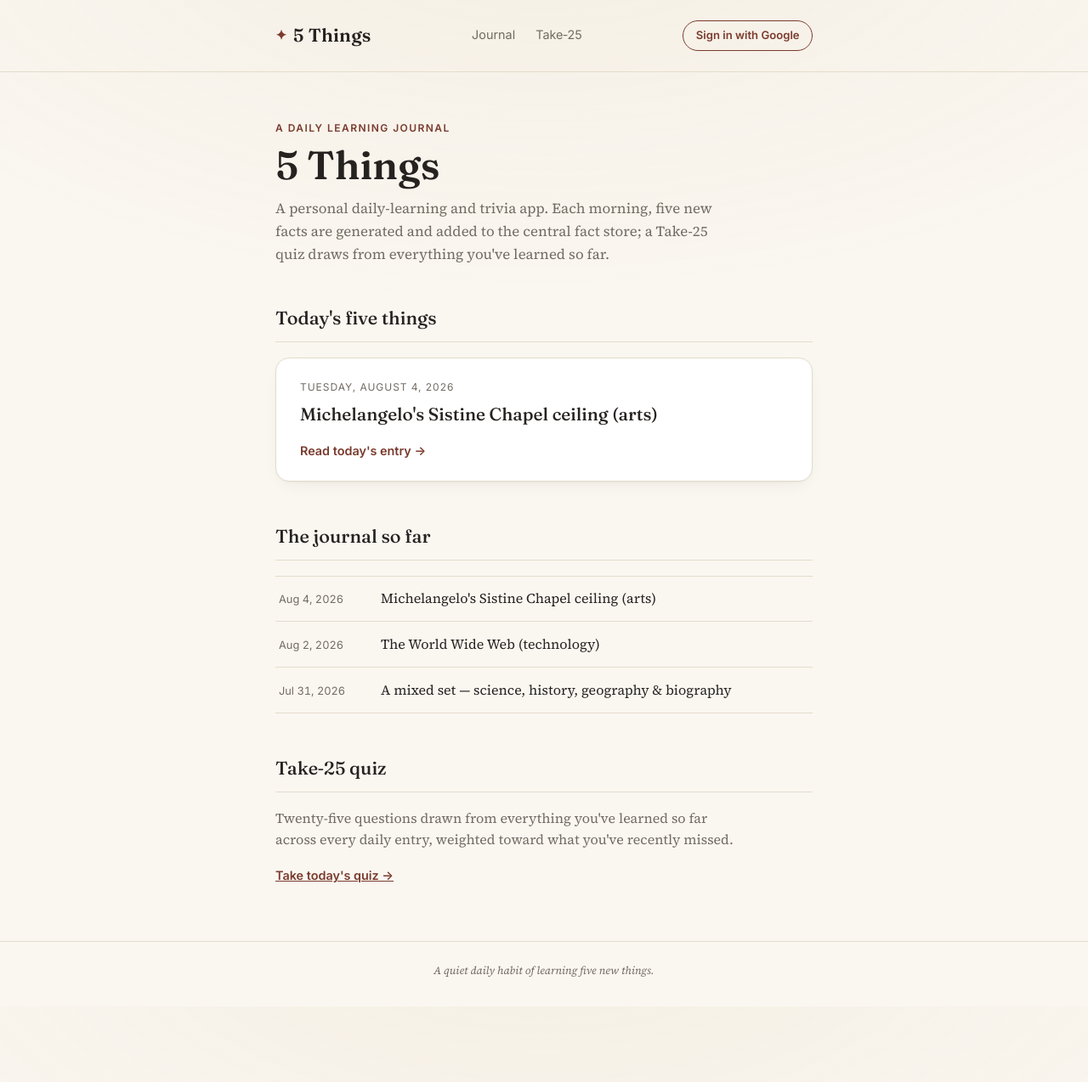
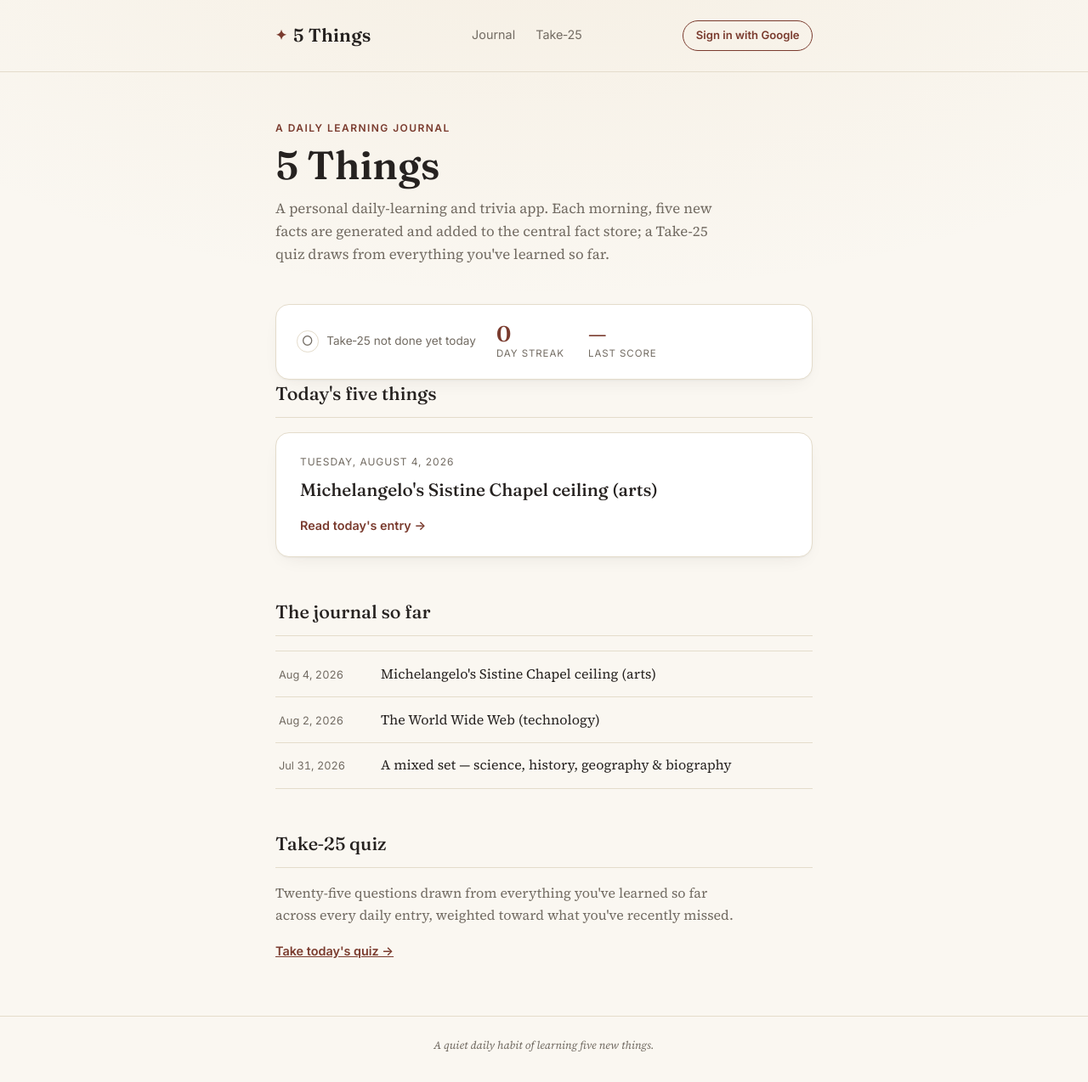
Before and after one commit to msiebert/five-things, a Jekyll site: the page built from index.md, in a window 1280 px wide. Shown: the whole page at 85% size. Built offline with Jekyll 4.4.1, drawn with Linux system fonts in a browser that asks for light colours; comment, search, counter and statistics services are not loaded; before the commit the page ends 1185 px from its top, so only the background shows below that.

Commit message:
Add local-storage gamification stats: streak, accuracy trend, daily checkmark
Listens for MAR-13's five-things:take25-completed event (loaded globally
so it's captured on the quiz page) and persists a bounded per-day history
under localStorage. Streak is derived by walking back from today/yesterday
rather than stored as a mutable counter, so a skipped day breaks it
correctly without going stale. Renders as a small widget on the home page.

```diff
--- a/_layouts/default.html
+++ b/_layouts/default.html
@@ -51,5 +51,6 @@
   <script src="{{ '/assets/js/install-banner.js' | relative_url }}" defer></script>
   <script type="module" src="{{ '/assets/js/auth.js' | relative_url }}"></script>
   <script type="module" src="{{ '/assets/js/collection.js' | relative_url }}"></script>
+  <script type="module" src="{{ '/assets/js/stats.js' | relative_url }}"></script>
 </body>
 </html>
--- a/assets/css/style.css
+++ b/assets/css/style.css
@@ -299,6 +299,92 @@ main {
 
 .archive-title {
   font-family: var(--serif-text);
+}
+
+/* Home: gamification stats widget */
+
+.stats-panel {
+  display: flex;
+  align-items: center;
+  flex-wrap: wrap;
+  gap: 1.5rem;
+  background: var(--card-bg);
+  border: 1px solid var(--border);
+  border-radius: 1rem;
+  padding: 1.25rem 1.5rem;
+  box-shadow: var(--shadow);
+}
+
+.stats-check {
+  display: flex;
+  align-items: center;
+  gap: 0.6rem;
+  color: var(--muted);
+  font-size: 0.85rem;
+}
+
+.stats-check-icon {
+  display: inline-flex;
+  align-items: center;
+  justify-content: center;
+  width: 1.6rem;
+  height: 1.6rem;
+  border-radius: 50%;
+  border: 1px solid var(--border);
+  color: var(--muted);
+  font-size: 0.95rem;
+  flex: none;
+}
+
+.stats-check.is-done .stats-check-icon {
+  background: var(--accent);
+  border-color: var(--accent);
+  color: var(--card-bg);
+}
+
+.stats-check.is-done .stats-check-label {
+  color: var(--fg);
+}
+
+.stats-row {
+  display: flex;
+  gap: 1.75rem;
+}
+
+.stats-figure {
+  display: flex;
+  flex-direction: column;
+}
+
+.stats-figure-value {
+  font-family: var(--serif);
+  font-size: 1.6rem;
+  font-weight: 600;
+  color: var(--accent);
+  line-height: 1.1;
+}
+
+.stats-figure-label {
+  font-size: 0.72rem;
+  text-transform: uppercase;
+  letter-spacing: 0.08em;
+  color: var(--muted);
+}
+
+.stats-trend {
+  display: flex;
+  align-items: flex-end;
+  gap: 0.3rem;
+  height: 2rem;
+  margin-left: auto;
+}
+
+.stats-bar {
+  display: inline-block;
+  width: 0.4rem;
+  height: max(10%, var(--pct));
+  border-radius: 0.2rem;
+  background: var(--accent-soft);
 }
 
 /* Home: quiz teaser */
--- /dev/null
+++ b/assets/js/stats.js
@@ -0,0 +1,132 @@
+// Local-storage gamification stats: daily checkmark, streak, accuracy trend.
+// See docs/take25-quiz.md#completion-side-effects for the completion
+// contract this consumes (MAR-13's `five-things:take25-completed` event and
+// the `five-things:take25:completed:<date>` checkmark key).
+const STATS_KEY = "five-things:stats:v1";
+const COMPLETION_PREFIX = "five-things:take25:completed:";
+const HISTORY_LIMIT = 30;
+const TREND_LENGTH = 10;
+
+function todayStr() {
+  return new Date().toISOString().slice(0, 10);
+}
+
+function addDays(dateStr, delta) {
+  const d = new Date(`${dateStr}T00:00:00Z`);
+  d.setUTCDate(d.getUTCDate() + delta);
+  return d.toISOString().slice(0, 10);
+}
+
+function loadStats() {
+  try {
+    const raw = localStorage.getItem(STATS_KEY);
+    const parsed = raw ? JSON.parse(raw) : null;
+    return { entries: Array.isArray(parsed && parsed.entries) ? parsed.entries : [] };
+  } catch (error) {
+    return { entries: [] };
+  }
+}
+
+function saveStats(stats) {
+  try {
+    localStorage.setItem(STATS_KEY, JSON.stringify(stats));
+  } catch (error) {
+    // localStorage unavailable — stats won't persist this session.
+  }
+}
+
+function recordCompletion(date, total, correct) {
+  const stats = loadStats();
+  const entries = stats.entries
+    .filter((entry) => entry.date !== date)
+    .concat([{ date, total, correct }])
+    .sort((a, b) => a.date.localeCompare(b.date))
+    .slice(-HISTORY_LIMIT);
+  saveStats({ entries });
+  return entries;
+}
+
+// A streak is unbroken as long as every day since the most recent
+// completion has been completed — completing "today" or "yesterday" keeps
+// it alive (today may still be in progress), any earlier gap breaks it.
+function computeStreak(entries, today) {
+  const dates = new Set(entries.map((entry) => entry.date));
+  if (dates.size === 0) return 0;
+
+  let anchor = today;
+  if (!dates.has(anchor)) {
+    anchor = addDays(anchor, -1);
+    if (!dates.has(anchor)) return 0;
+  }
+
+  let streak = 0;
+  let cursor = anchor;
+  while (dates.has(cursor)) {
+    streak += 1;
+    cursor = addDays(cursor, -1);
+  }
+  return streak;
+}
+
+function isCompletedToday() {
+  try {
+    return Boolean(localStorage.getItem(COMPLETION_PREFIX + todayStr()));
+  } catch (error) {
+    return false;
+  }
+}
+
+function accuracyOf(entry) {
+  return entry.total > 0 ? Math.round((entry.correct / entry.total) * 100) : 0;
+}
+
+function renderWidget(root) {
+  const { entries } = loadStats();
+  const streak = computeStreak(entries, todayStr());
+  const completedToday = isCompletedToday();
+  const recent = entries.slice(-TREND_LENGTH);
+  const latest = recent[recent.length - 1];
+
+  const bars = recent
+    .map((entry) => {
+      const pct = accuracyOf(entry);
+      return `<span class="stats-bar" style="--pct: ${pct}%" title="${entry.date}: ${entry.correct}/${entry.total} (${pct}%)"></span>`;
+    })
+    .join("");
+
+  root.innerHTML = `
+    <div class="stats-panel">
+      <div class="stats-check${completedToday ? " is-done" : ""}">
+        <span class="stats-check-icon" aria-hidden="true">${completedToday ? "&check;" : "&#9675;"}</span>
+        <span class="stats-check-label">${completedToday ? "Today's Take‑25 done" : "Take‑25 not done yet today"}</span>
+      </div>
+      <div class="stats-row">
+        <div class="stats-figure">
+          <span class="stats-figure-value">${streak}</span>
+          <span class="stats-figure-label">day streak</span>
+        </div>
+        <div class="stats-figure">
+          <span class="stats-figure-value">${latest ? `${accuracyOf(latest)}%` : "—"}</span>
+          <span class="stats-figure-label">last score</span>
+        </div>
+      </div>
+      ${recent.length ? `<div class="stats-trend" aria-label="Accuracy trend over recent quizzes">${bars}</div>` : ""}
+    </div>
+  `;
+}
+
+function renderAll() {
+  document.querySelectorAll("[data-stats-root]").forEach(renderWidget);
+}
+
+function init() {
+  window.addEventListener("five-things:take25-completed", function (event) {
+    const { date, total, correct } = event.detail;
+    recordCompletion(date, total, correct);
+    renderAll();
+  });
+
+  renderAll();
+}
+
+document.addEventListener("DOMContentLoaded", init);
--- a/index.md
+++ b/index.md
@@ -7,6 +7,8 @@ title: Home
   <h1>{{ site.title }}</h1>
   <p class="hero-description">{{ site.description }}</p>
 </section>
+
+<section class="stats" id="stats" data-stats-root></section>
 
 {% assign daily_pages = site.pages | where_exp: "p", "p.url contains '/daily/'" | sort: "date" | reverse %}
 
```
Also changed, not shown: docs/take25-quiz.md (+14 -0 lines).
